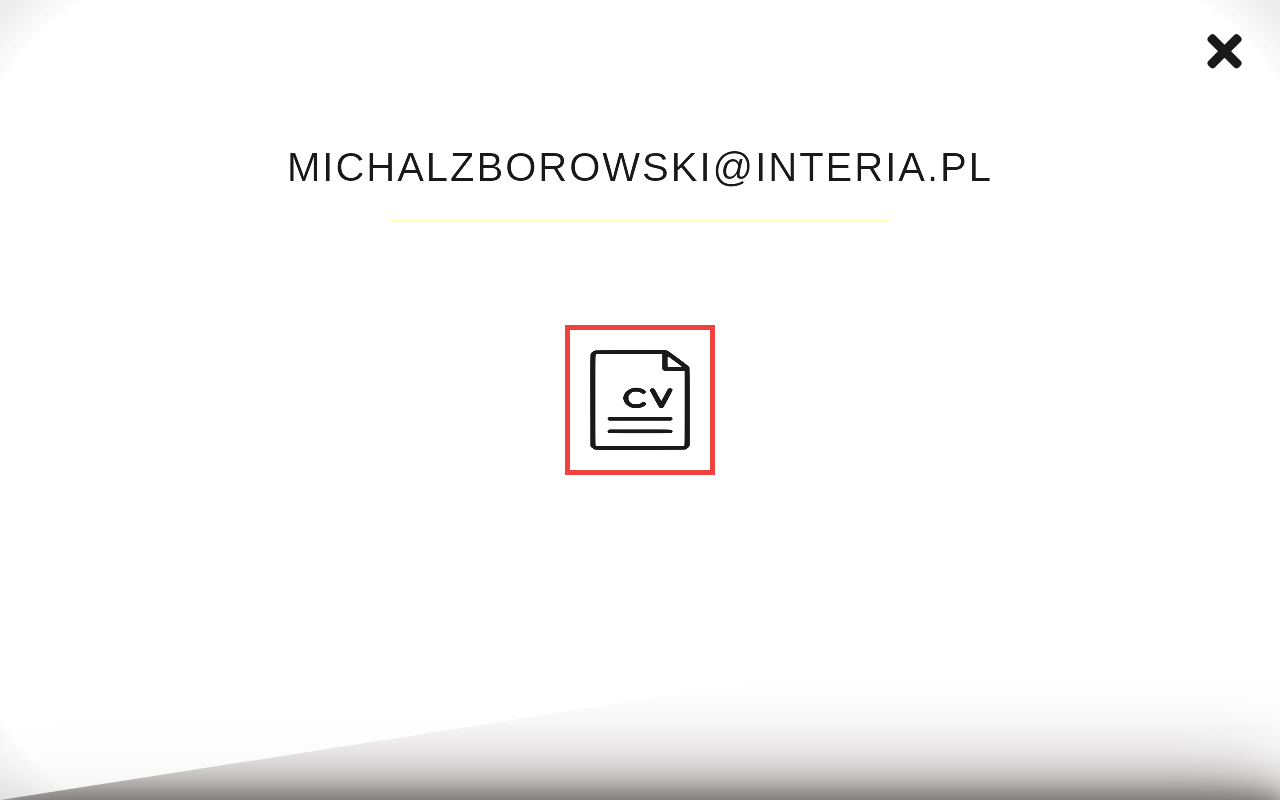
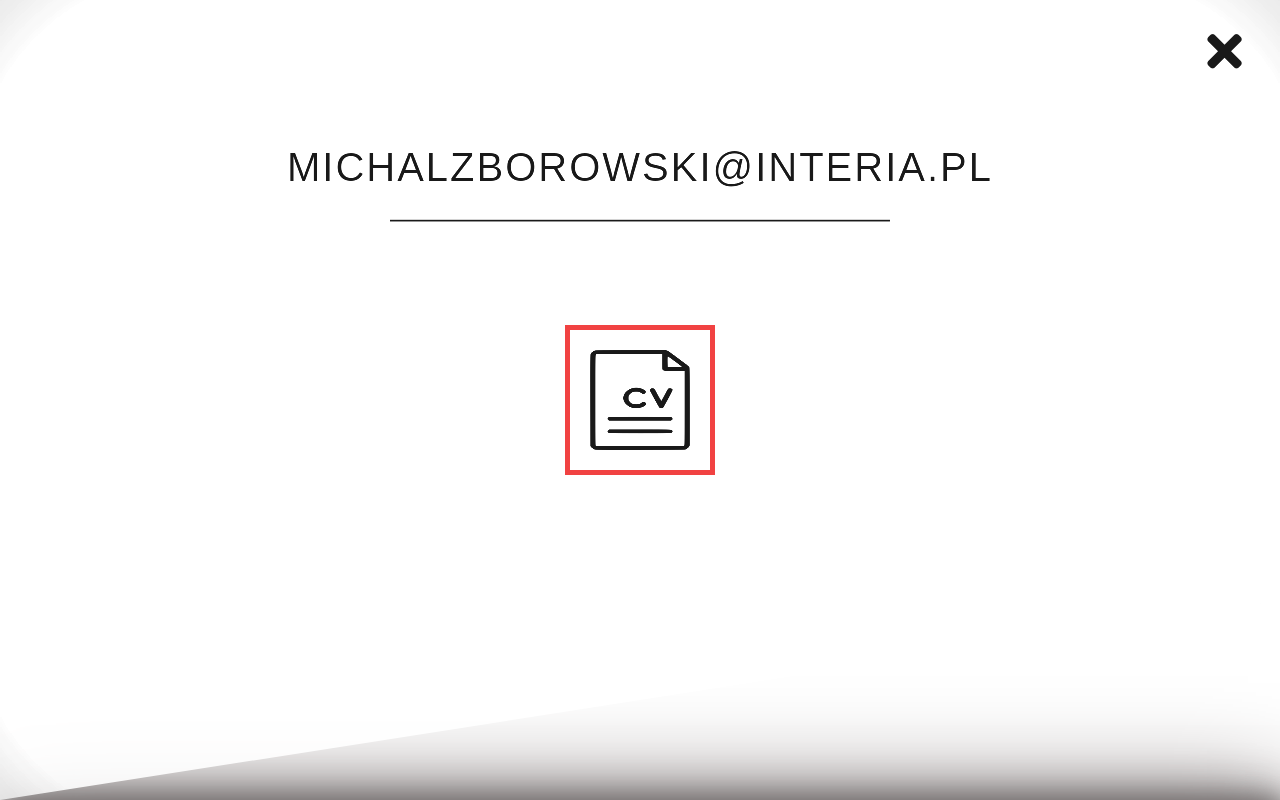
Before and after one commit to zborowskidesign/PortfolioProjects.github.io, a plain HTML site: page index.html in a window 1280 px wide. Both pictures are taken after a click on the item "KONTAKT". Shown: the top 800 px of the page. Drawn offline with nearby package versions, Linux system fonts and the light colour scheme.

Commit message:
Update index.html

```diff
--- a/index.html
+++ b/index.html
@@ -79,7 +79,7 @@
   .contact-text::after{
    display:block;
    height:2px;
-   background-color: #FEBE76;
+   background-color: black;
    font-weight: 700;
    content: "";
    width:500px;
```
